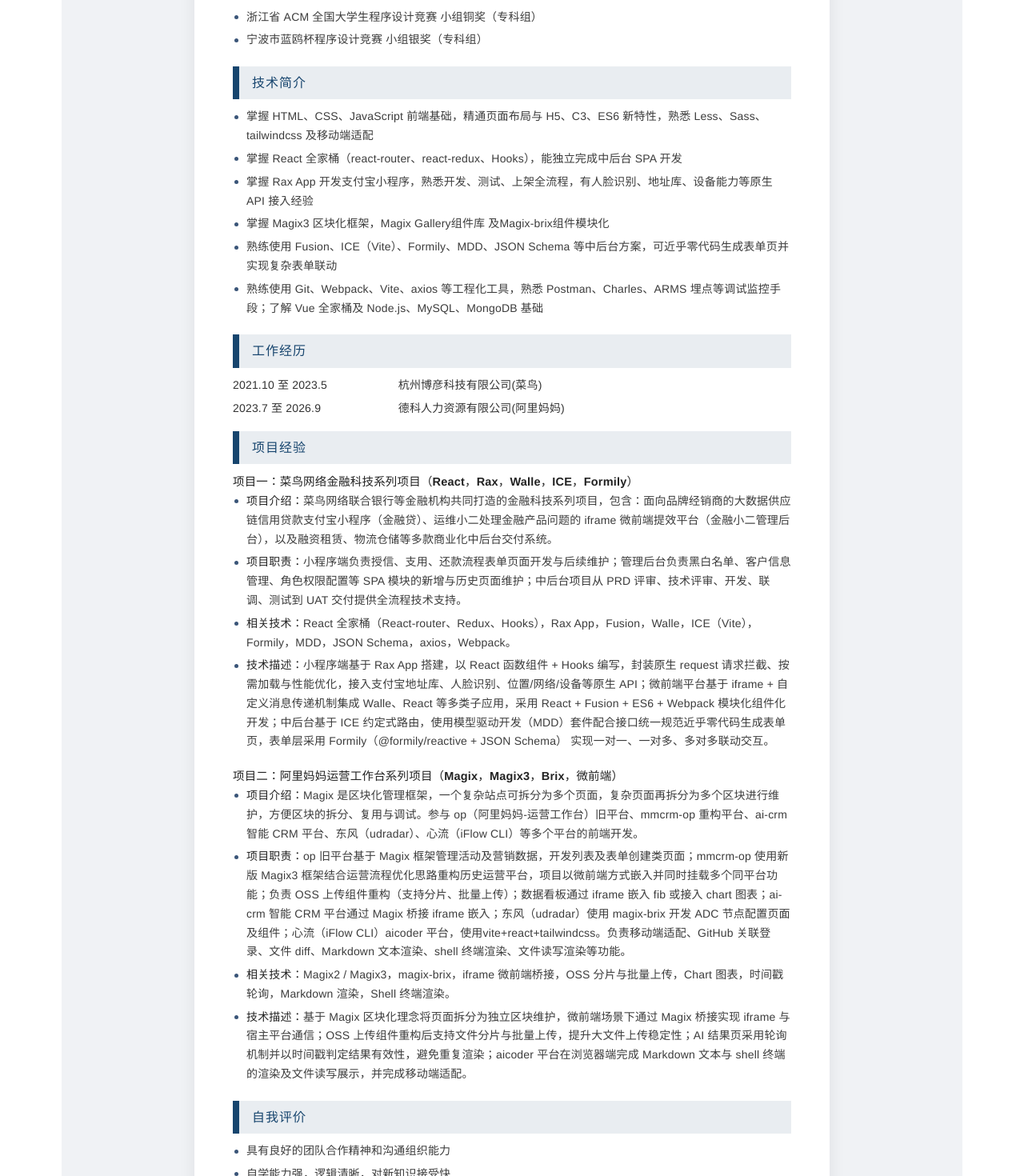
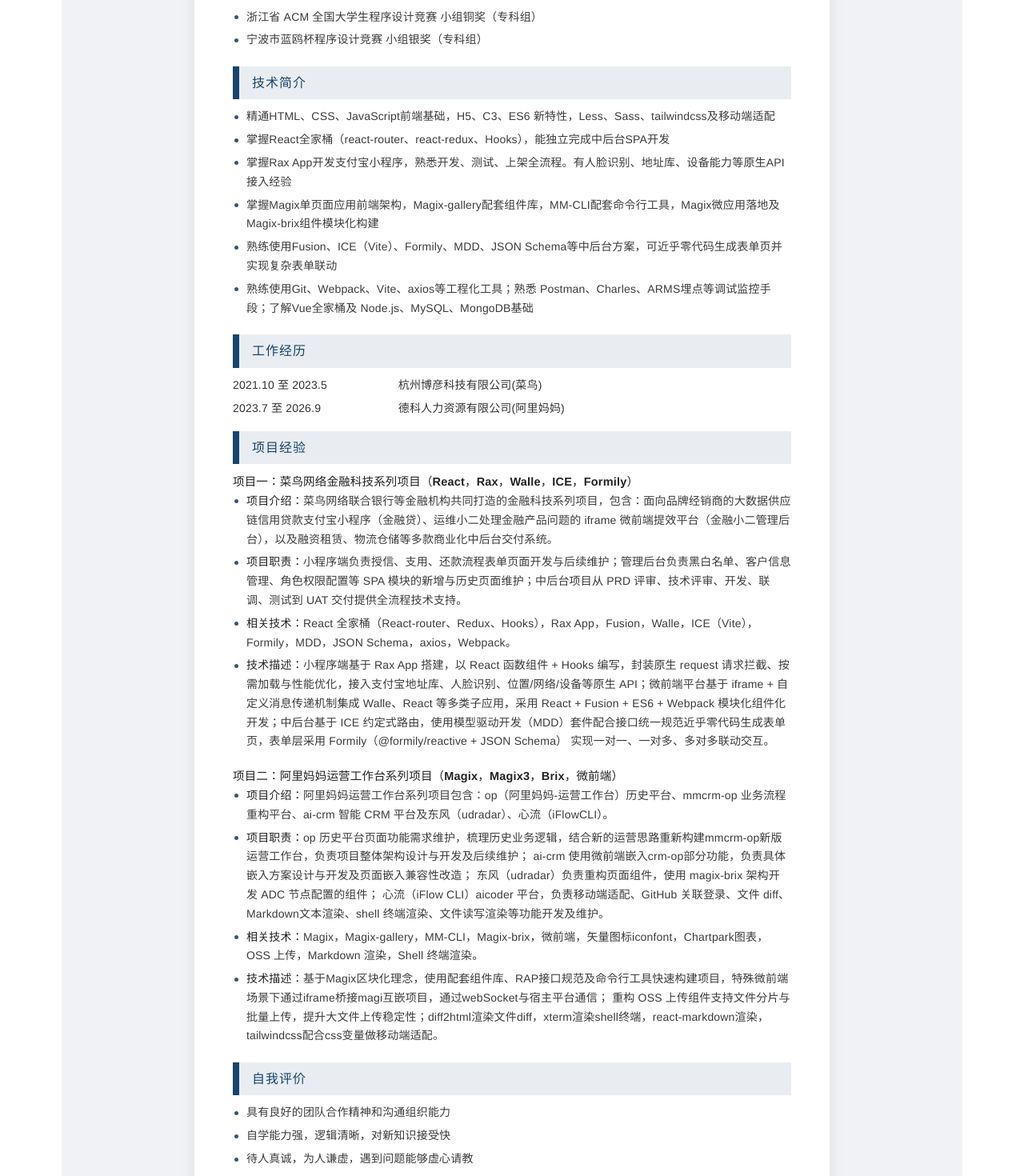
Before and after one commit to karlzzzzzzzzzz/test, a React (Vite) app in the folder react-app/: page /resume in a window 1280 px wide. Shown: the part 640-2110 px from the top of the page at 80% size. Built offline with nearby package versions, Linux system fonts and the light colour scheme.

Commit message:
refactor(resume): 更新简历个人信息与技能描述
修改年龄信息为28岁，优化前端技能描述，简化语言并增强可读性，更新项目介绍与职责，明确技术细节与使用的框架。

```diff
--- a/react-app/src/pages/Resume.jsx
+++ b/react-app/src/pages/Resume.jsx
@@ -43,7 +43,7 @@
             <div className="grid3">
               <span>姓名：邵凯</span>
               <span>性别：男</span>
-              <span>年龄：24</span>
+              <span>年龄：28</span>
               <span>民族：汉</span>
               <span>籍贯：浙江温州</span>
               <span>工作经验：5 年</span>
@@ -83,30 +83,22 @@
             <h2>技术简介</h2>
             <ul className="dot">
               <li>
-                掌握 HTML、CSS、JavaScript 前端基础，精通页面布局与 H5、C3、ES6
-                新特性，熟悉 Less、Sass、tailwindcss 及移动端适配
+                精通HTML、CSS、JavaScript前端基础，H5、C3、ES6 新特性，Less、Sass、tailwindcss及移动端适配
               </li>
               <li>
-                掌握 React 全家桶（react-router、react-redux、Hooks），能独立完成中后台
-                SPA 开发
+                掌握React全家桶（react-router、react-redux、Hooks），能独立完成中后台SPA开发
               </li>
               <li>
-                掌握 Rax App
-                开发支付宝小程序，熟悉开发、测试、上架全流程，有人脸识别、地址库、设备能力等原生
-                API 接入经验
+                掌握Rax App开发支付宝小程序，熟悉开发、测试、上架全流程。有人脸识别、地址库、设备能力等原生API接入经验
               </li>
               <li>
-                掌握 Magix3 区块化框架，Magix Gallery组件库
-                及Magix-brix组件模块化
+                掌握Magix单页面应用前端架构，Magix-gallery配套组件库，MM-CLI配套命令行工具，Magix微应用落地及Magix-brix组件模块化构建
               </li>
               <li>
-                熟练使用 Fusion、ICE（Vite）、Formily、MDD、JSON Schema
-                等中后台方案，可近乎零代码生成表单页并实现复杂表单联动
+                熟练使用Fusion、ICE（Vite）、Formily、MDD、JSON Schema等中后台方案，可近乎零代码生成表单页并实现复杂表单联动
               </li>
               <li>
-                熟练使用 Git、Webpack、Vite、axios
-                等工程化工具，熟悉 Postman、Charles、ARMS
-                埋点等调试监控手段；了解 Vue 全家桶及 Node.js、MySQL、MongoDB 基础
+                熟练使用Git、Webpack、Vite、axios等工程化工具；熟悉 Postman、Charles、ARMS埋点等调试监控手段；了解Vue全家桶及 Node.js、MySQL、MongoDB基础
               </li>
             </ul>
           </section>
@@ -174,38 +166,25 @@
                 <ul className="dot">
                   <li>
                     <strong>项目介绍：</strong>
-                    Magix
-                    是区块化管理框架，一个复杂站点可拆分为多个页面，复杂页面再拆分为多个区块进行维护，方便区块的拆分、复用与调试。参与
-                    op（阿里妈妈-运营工作台）旧平台、mmcrm-op 重构平台、ai-crm
-                    智能 CRM 平台、东风（udradar）、心流（iFlow
-                    CLI）等多个平台的前端开发。
+                    阿里妈妈运营工作台系列项目包含：op（阿里妈妈-运营工作台）历史平台、mmcrm-op 业务流程重构平台、ai-crm
+                    智能 CRM 平台及东风（udradar）、心流（iFlowCLI）。
                   </li>
                   <li>
                     <strong>项目职责：</strong>
-                    op 旧平台基于 Magix 框架管理活动及营销数据，开发列表及表单创建类页面；mmcrm-op
-                    使用新版 Magix3 框架结合运营流程优化思路重构历史运营平台，项目以微前端方式嵌入并同时挂载多个同平台功能；负责
-                    OSS 上传组件重构（支持分片、批量上传）；数据看板通过 iframe 嵌入 fib
-                    或接入 chart 图表；ai-crm 智能 CRM 平台通过 Magix
-                    桥接 iframe 嵌入；东风（udradar）使用 magix-brix 开发 ADC
-                    节点配置页面及组件；心流（iFlow CLI）aicoder
-                    平台，使用vite+react+tailwindcss。负责移动端适配、GitHub 关联登录、文件 diff、Markdown
-                    文本渲染、shell 终端渲染、文件读写渲染等功能。
+                    op 历史平台页面功能需求维护，梳理历史业务逻辑，结合新的运营思路重新构建mmcrm-op新版运营工作台，负责项目整体架构设计与开发及后续维护；
+                    ai-crm 使用微前端嵌入crm-op部分功能，负责具体嵌入方案设计与开发及页面嵌入兼容性改造；
+                    东风（udradar）负责重构页面组件，使用 magix-brix 架构开发 ADC 节点配置的组件；
+                    心流（iFlow CLI）aicoder 平台，负责移动端适配、GitHub 关联登录、文件 diff、Markdown文本渲染、shell 终端渲染、文件读写渲染等功能开发及维护。
                   </li>
                   <li>
                     <strong>相关技术：</strong>
-                    Magix2 / Magix3，magix-brix，iframe 微前端桥接，OSS
-                    分片与批量上传，Chart 图表，时间戳轮询，Markdown 渲染，Shell
+                    Magix，Magix-gallery，MM-CLI，Magix-brix，微前端，矢量图标iconfont，Chartpark图表，OSS 上传，Markdown 渲染，Shell
                     终端渲染。
                   </li>
                   <li>
                     <strong>技术描述：</strong>
-                    基于 Magix
-                    区块化理念将页面拆分为独立区块维护，微前端场景下通过 Magix
-                    桥接实现 iframe 与宿主平台通信；OSS
-                    上传组件重构后支持文件分片与批量上传，提升大文件上传稳定性；AI
-                    结果页采用轮询机制并以时间戳判定结果有效性，避免重复渲染；aicoder
-                    平台在浏览器端完成 Markdown 文本与 shell
-                    终端的渲染及文件读写展示，并完成移动端适配。
+                    基于Magix区块化理念，使用配套组件库、RAP接口规范及命令行工具快速构建项目，特殊微前端场景下通过iframe桥接magi互嵌项目，通过webSocket与宿主平台通信；
+                    重构 OSS 上传组件支持文件分片与批量上传，提升大文件上传稳定性；diff2html渲染文件diff，xterm渲染shell终端，react-markdown渲染，tailwindcss配合css变量做移动端适配。
                   </li>
                 </ul>
               </div>
```
